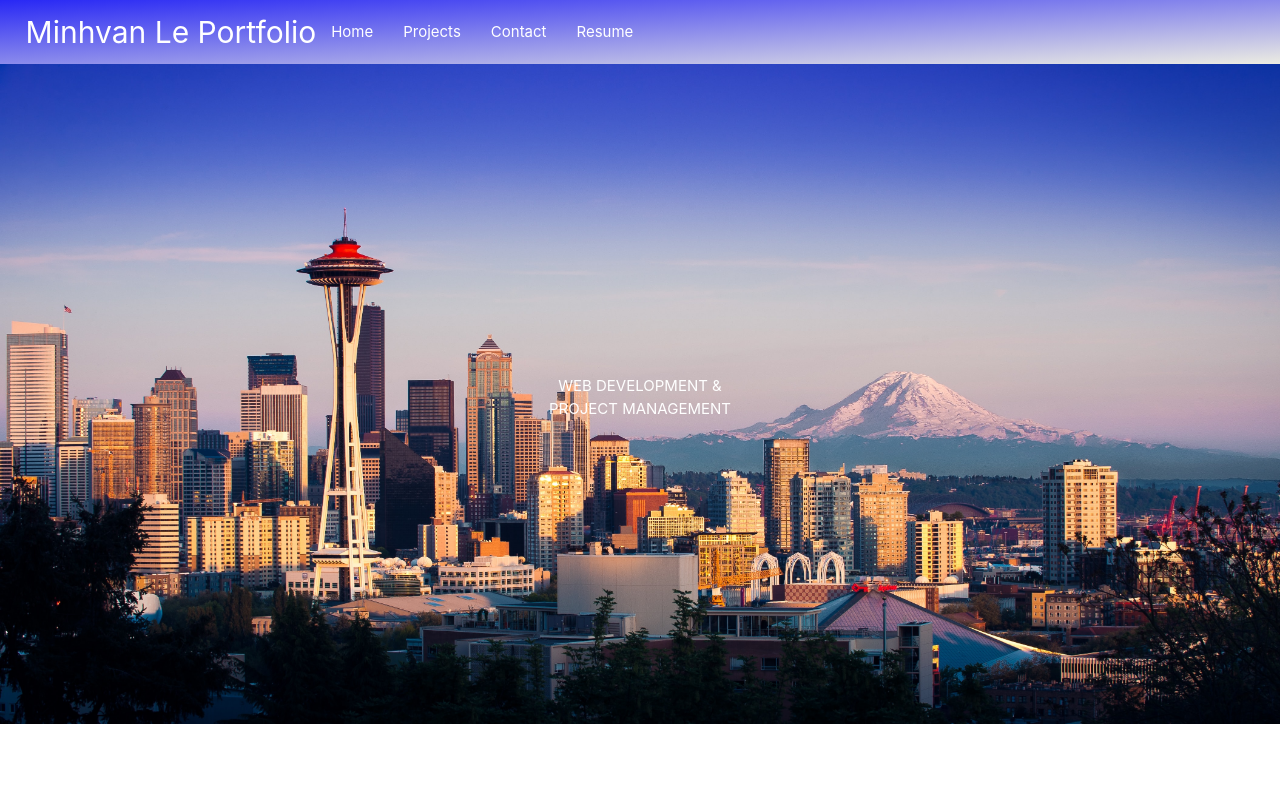
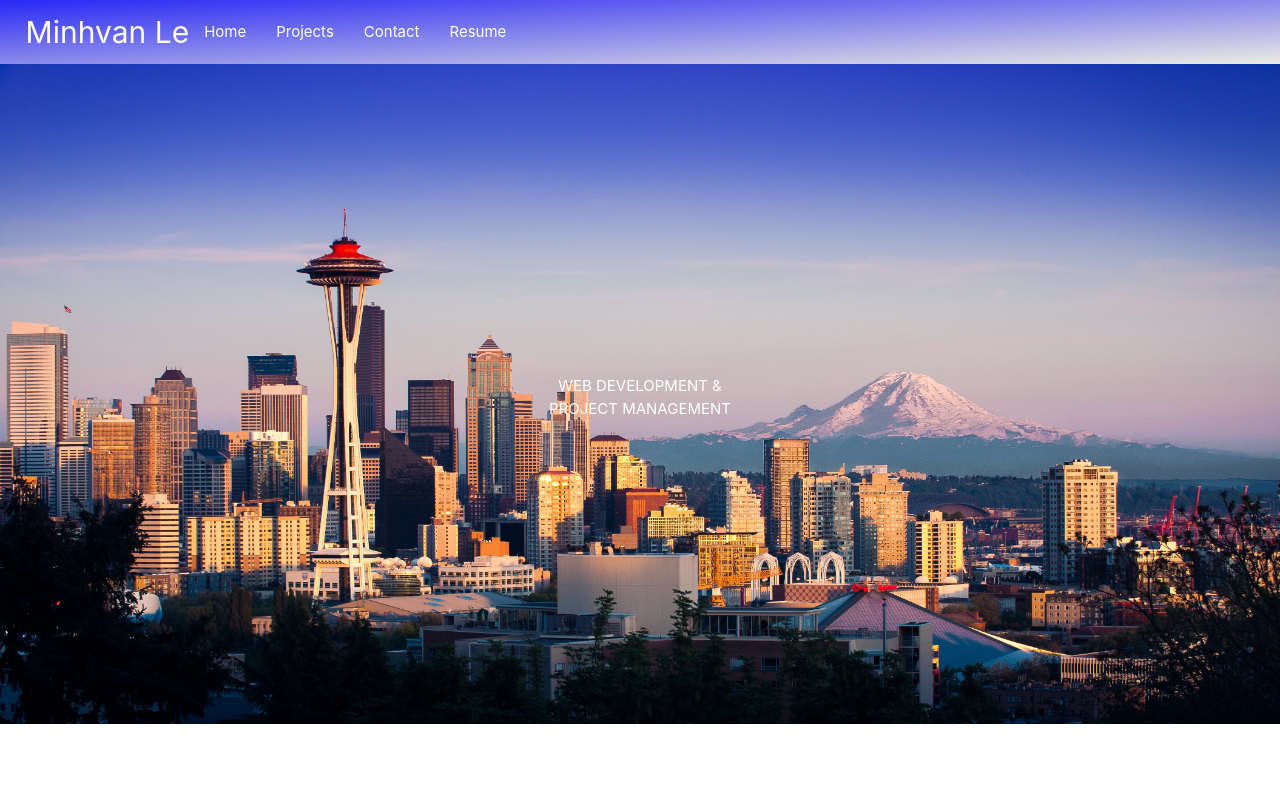
Before and after one commit to mple06/react-portfolio-ml, a React (Create React App) app: page / in a window 1280 px wide. Shown: the top 787 px of the page. Built offline with nearby package versions, Linux system fonts and the light colour scheme.

Commit message:
redoing portfolio

```diff
--- a/src/components/Navbar.js
+++ b/src/components/Navbar.js
@@ -7,7 +7,7 @@ function Navbar() {
             <div className='navlinks row' style={{ marginBottom: 0 }}>
                 <nav className="navbar">
                     <ul>
-                        <li className="logo">Minhvan Le Portfolio</li>
+                        <li className="logo">Minhvan Le</li>
                         <li className="home"><a href='/'>Home</a></li>
                         <li><a href='/projects'>Projects</a></li>
                         <li><a href='/contact'>Contact</a></li>
```
